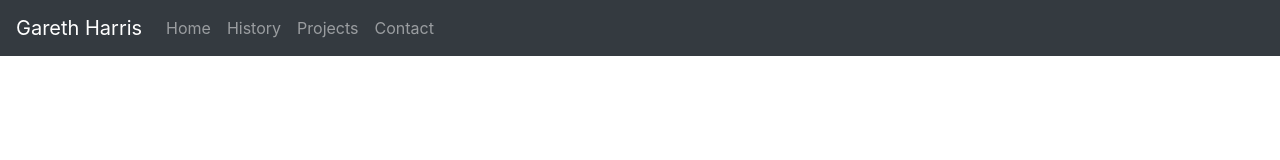
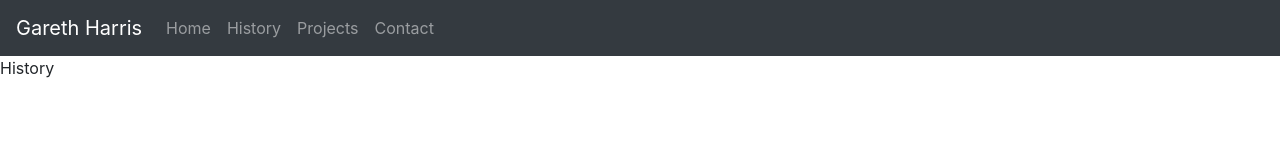
Before and after one commit to gdharris1000/hiregareth, a Vue app: page /history in a window 1280 px wide. Shown: the top 160 px of the page. Built offline with nearby package versions, Linux system fonts and the light colour scheme.

Commit message:
history component added and added to nav

```diff
--- /dev/null
+++ b/src/components/History.vue
@@ -0,0 +1,9 @@
+<template>
+    <div>History</div>
+</template>
+
+<script>
+export default {
+    name: 'History'
+}
+</script>
--- a/src/components/NavBar.vue
+++ b/src/components/NavBar.vue
@@ -10,7 +10,7 @@
                 <router-link to="/" class="nav-link">Home</router-link>
             </li>
             <li class="nav-item">
-                <a class="nav-link" href="#">History</a>
+                <router-link to="/history" class="nav-link">History</router-link>
             </li>
             <li class="nav-item">
                 <router-link to="/projects" class="nav-link">Projects</router-link>
--- a/src/main.js
+++ b/src/main.js
@@ -3,6 +3,7 @@ import VueRouter from 'vue-router';
 import App from './App.vue';
 import HomeScreen from './components/HomeScreen'
 import Projects from './components/Projects'
+import History from './components/History'
 
 Vue.use(VueRouter);
 
@@ -10,7 +11,8 @@ export const router = new VueRouter({
   mode: 'history',
   routes: [
     {path: '/', component: HomeScreen},
-    {path: '/projects', component: Projects}
+    {path: '/projects', component: Projects},
+    {path: '/history', component: History},
   ]
 });
 
```
